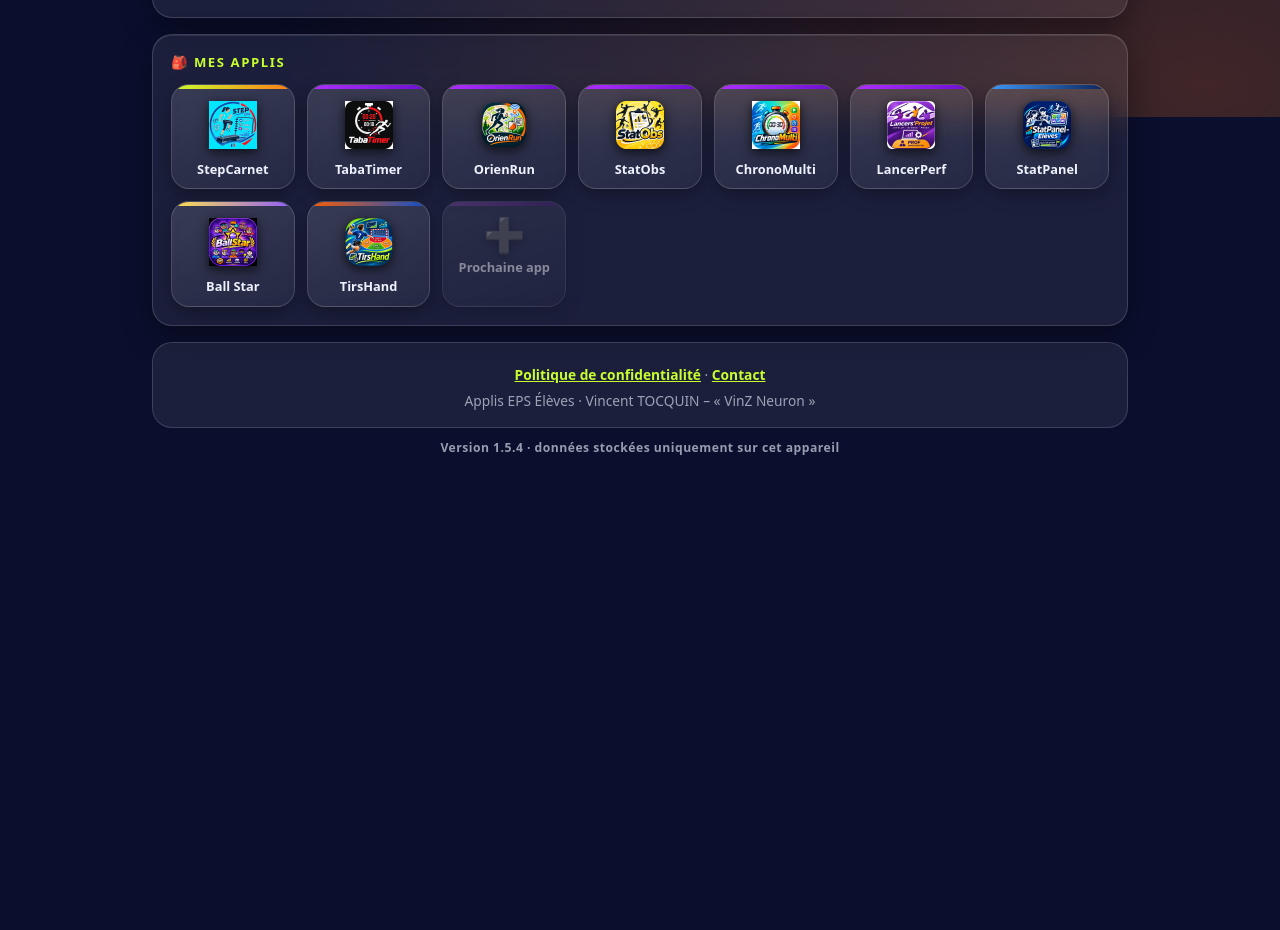
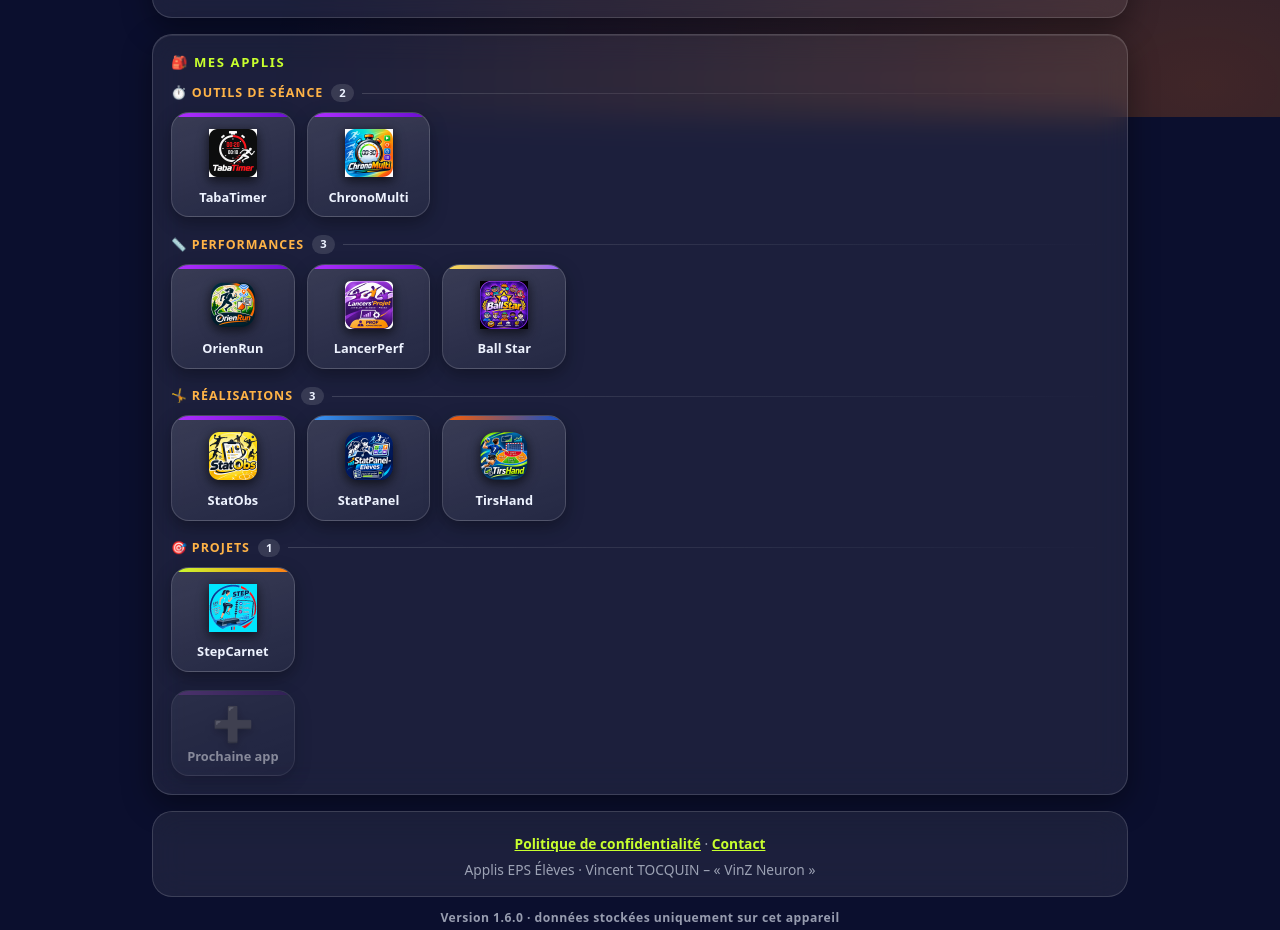
Before and after one commit to VinzToc/Applis_EPS_Eleves, a plain HTML site: page index.html in a window 1280 px wide. Shown: the part 683-1613 px from the top of the page. Before the commit the page ends 1240 px from the top, so only its background shows below. Drawn offline with Linux system fonts and the light colour scheme.

Commit message:
Portail élèves 1.6.0 : applis classées par catégorie
Sections par catégorie (mêmes libellés que Mes Apps EPS) ; catégories ajoutées dans apps.json :
StepCarnet → Projets, TabaTimer et ChronoMulti → Outils, OrienRun → Performances, StatObs → Réalisations.

Co-Authored-By: Claude Opus 5.5 <noreply@anthropic.com>
Claude-Session: https://claude.ai/code/session_01DWMzvEf5yPRFXNdzbLn6LE

```diff
--- a/apps.json
+++ b/apps.json
@@ -1,9 +1,9 @@
 [
- {"id":"step_eps_eleve","nom":"StepCarnet","desc":"Carnet de suivi d'entraînement en Step","url":"https://vinztoc.github.io/Step_EPS_Eleve/","icon":"icons/icon-step-eleve.png","emoji":"👟"},
- {"id":"tabatimer","nom":"TabaTimer","desc":"Un timer personnalisable pour séquencer tes entraînements","url":"https://vinztoc.github.io/TabaTimer/","icon":"icons/icon-192-tabatimer.png","emoji":"🧭","couleur":"#b030ff,#6a0fd0"},
- {"id":"orienruneleves","nom":"OrienRun","desc":"Suivi de tes parcours de course d'orientation avec balises GPS et QR","url":"https://vinztoc.github.io/OrienRun_Eleves/","icon":"icons/icon-orienrun.png","emoji":"🧭","couleur":"#b030ff,#6a0fd0"},
- {"id":"staobseleves","nom":"StatObs","desc":"Relever des actions quantifiables pour en sortir des statistiques","url":"https://vinztoc.github.io/StatObs-Eleves/","icon":"icons/icon-192-StatObs.png","emoji":"🧭","couleur":"#b030ff,#6a0fd0"},
- {"id":"chronomulti","nom":"ChronoMulti","desc":"Chrono et timer paramétrable grand format","url":"https://vinztoc.github.io/ChronoMulti/","icon":"icons/icon-192-chronomulti.png","emoji":"🧭","couleur":"#b030ff,#6a0fd0"},
+ {"id":"step_eps_eleve","nom":"StepCarnet","desc":"Carnet de suivi d'entraînement en Step","url":"https://vinztoc.github.io/Step_EPS_Eleve/","icon":"icons/icon-step-eleve.png","emoji":"👟","categorie":"Projets"},
+ {"id":"tabatimer","nom":"TabaTimer","desc":"Un timer personnalisable pour séquencer tes entraînements","url":"https://vinztoc.github.io/TabaTimer/","icon":"icons/icon-192-tabatimer.png","emoji":"🧭","couleur":"#b030ff,#6a0fd0","categorie":"Outils"},
+ {"id":"orienruneleves","nom":"OrienRun","desc":"Suivi de tes parcours de course d'orientation avec balises GPS et QR","url":"https://vinztoc.github.io/OrienRun_Eleves/","icon":"icons/icon-orienrun.png","emoji":"🧭","couleur":"#b030ff,#6a0fd0","categorie":"Performances"},
+ {"id":"staobseleves","nom":"StatObs","desc":"Relever des actions quantifiables pour en sortir des statistiques","url":"https://vinztoc.github.io/StatObs-Eleves/","icon":"icons/icon-192-StatObs.png","emoji":"🧭","couleur":"#b030ff,#6a0fd0","categorie":"Réalisations"},
+ {"id":"chronomulti","nom":"ChronoMulti","desc":"Chrono et timer paramétrable grand format","url":"https://vinztoc.github.io/ChronoMulti/","icon":"icons/icon-192-chronomulti.png","emoji":"🧭","couleur":"#b030ff,#6a0fd0","categorie":"Outils"},
  {"id":"lancers","nom":"LancerPerf","desc":"Calcule ta note en javelot, disque et poids et garde tes résultats","url":"https://vinztoc.github.io/Lancers_EPS_Eleves/","icon":"icons/icon-192-LancerProj-Eleves.png","emoji":"🎯","couleur":"#b030ff,#6a0fd0","categorie":"Performances"},
  {"id":"statpanel","nom":"StatPanel","desc":"Créer des grilles de boutons pour observer les actions des camarades pendant une séance d'EPS","url":"https://vinztoc.github.io/StatPanel_Eleves/","icon":"icons/icon-192-StatPanel-Eleves.png","emoji":"🎛️","couleur":"#3d9bff,#0b2257","categorie":"Réalisations"},
  {"id":"ballstar","nom":"Ball Star","desc":"Jeu basé sur les rencontres en raquettes et combat, gange de l'XP et remporte des défis","url":"https://vinztoc.github.io/BallStar_Eleves/","icon":"icons/icon-192-BallStar.png","emoji":"⭐","couleur":"#ffe14a,#8f5bff","categorie":"Performances"},
--- a/index.html
+++ b/index.html
@@ -79,6 +79,9 @@ ul.dn{list-style:none;padding:0;margin:0}ul.dn li{padding:10px 12px;margin-botto
 ul.dn summary{cursor:pointer}ul.dn details{margin:0}.tw{overflow-x:auto}
 ul.dn table{margin-top:8px;font-size:.8rem;background:rgba(0,0,0,.25);border-radius:10px}ul.dn td,ul.dn th{padding:5px 7px;text-align:left}ul.dn th{background:#17458a;position:static;border-radius:0}
 @media(max-width:520px){h1{font-size:1.35rem}header img{width:62px;height:62px}}
+.cats{display:grid;gap:18px}.cat h3{display:flex;align-items:center;gap:8px;margin:0 0 10px;font-size:.78rem;font-weight:800;letter-spacing:.08em;text-transform:uppercase;color:var(--c3,#ffd27a)}
+.cat h3 span{font-size:.7rem;letter-spacing:0;padding:1px 8px;border-radius:999px;background:rgba(255,255,255,.12);color:var(--tx)}
+.cat h3::after{content:"";flex:1;height:1px;background:linear-gradient(90deg,var(--bd,rgba(255,255,255,.2)),transparent)}
 </style></head><body>
 <header><img src="icons/logo.png" alt="Logo"><div><h1>Applis EPS Élèves</h1><p>Tes outils pour les séances d'EPS</p></div></header>
 <main>
@@ -120,7 +123,19 @@ $('#idc').onclick=()=>ELEVE.changer();
 $('#dx').onclick=()=>ELEVE.exporter().catch(e=>alert(e.message));
 $('#dd').onclick=async()=>{if(confirm('⚠ As-tu pensé à exporter ta sauvegarde (.xlsx) ?\nEffacer supprime définitivement tes données sur cet appareil.'))await ELEVE.supprimer()};
 document.addEventListener('eleve-change',refresh);addEventListener('focus',refresh);document.addEventListener('visibilitychange',()=>{if(!document.hidden)refresh()});
-fetch('apps.json',{cache:'no-cache'}).then(r=>{if(!r.ok)throw new Error('apps.json introuvable (erreur '+r.status+') : le fichier est-il bien à la racine du dépôt ?');return r.json()}).then(A=>{if(!Array.isArray(A))throw new Error('apps.json doit être une liste [ … ] d\'applications.');APPS=A;refresh();$('#apps').innerHTML=A.map(a=>`<a class="tile ${a.url?'':'off'}"${tc(a)} href="${esc(a.url)}" target="_blank" rel="noopener" title="${esc(a.desc||'')}"><span class="ic">${a.icon?`<img src="${esc(a.icon)}" alt="" width=48 height=48 style="filter:drop-shadow(0 3px 6px #0005)" onerror="this.replaceWith(document.createTextNode('${esc(a.emoji||'🧩')}'))">`:esc(a.emoji||'🧩')}</span><b>${esc(a.nom)}</b></a>`).join('')||'<p class="rgpd">Aucune application pour le moment.</p>'})
+const CATS=[['Outils','⏱️ Outils de séance'],['Performances','📏 Performances'],['Réalisations','🤸 Réalisations'],['Projets','🎯 Projets'],['Evaluations','📝 Évaluations et tests'],['Statistiques','📊 Statistiques'],['Gestion','🗂️ Gestion']];
+const catKey=c=>{const k=(c||'').normalize('NFD').replace(/[̀-ͯ]/g,'').toLowerCase();if(k==='tests'||k==='evaluations'||k==='evaluation')return'Evaluations';const f=CATS.find(([n])=>n.normalize('NFD').replace(/[̀-ͯ]/g,'').toLowerCase()===k);return f?f[0]:'Autres'};
+/* Tuiles regroupées par catégorie : appli « vedette » en tête, sections dans l'ordre de CATS, tuiles inactives à la fin */
+function sections(el,T,tf,vide){const on=T.filter(a=>a.url),off=T.filter(a=>!a.url),ved=on.filter(a=>a.vedette),reste=on.filter(a=>!a.vedette);
+ const G=new Map();reste.forEach(a=>{const k=catKey(a.categorie);if(!G.has(k))G.set(k,[]);G.get(k).push(a)});
+ const ordre=[...CATS.map(c=>c[0]),'Autres'].filter(k=>G.has(k)),lib=k=>(CATS.find(c=>c[0]===k)||[0,'🧩 Autres'])[1];
+ if(!T.length){el.className='grid';el.innerHTML=`<p class="rgpd">${vide||'Aucune application pour le moment.'}</p>`;return}
+ if(ordre.length<2&&!ved.length){el.className='grid';el.innerHTML=T.map(tf).join('');return}
+ el.className='cats';
+ el.innerHTML=(ved.length?`<div class="grid">${ved.map(tf).join('')}</div>`:'')
+  +ordre.map(k=>`<section class="cat"><h3>${lib(k)}<span>${G.get(k).length}</span></h3><div class="grid">${G.get(k).map(tf).join('')}</div></section>`).join('')
+  +(off.length?`<div class="grid">${off.map(tf).join('')}</div>`:'')}
+fetch('apps.json',{cache:'no-cache'}).then(r=>{if(!r.ok)throw new Error('apps.json introuvable (erreur '+r.status+') : le fichier est-il bien à la racine du dépôt ?');return r.json()}).then(A=>{if(!Array.isArray(A))throw new Error('apps.json doit être une liste [ … ] d\'applications.');APPS=A;refresh();sections($('#apps'),A,a=>`<a class="tile ${a.url?'':'off'}"${tc(a)} href="${esc(a.url)}" target="_blank" rel="noopener" title="${esc(a.desc||'')}"><span class="ic">${a.icon?`<img src="${esc(a.icon)}" alt="" width=48 height=48 style="filter:drop-shadow(0 3px 6px #0005)" onerror="this.replaceWith(document.createTextNode('${esc(a.emoji||'🧩')}'))">`:esc(a.emoji||'🧩')}</span><b>${esc(a.nom)}</b></a>`)})
  .catch(e=>{$('#apps').innerHTML='<p class="err">⚠ Catalogue illisible : '+esc(e.message)+'</p>'});
 if('serviceWorker'in navigator)navigator.serviceWorker.register('sw.js');
 refresh();
--- a/version.js
+++ b/version.js
@@ -1 +1 @@
-const APP_VERSION="1.5.4"; // ← seul endroit à modifier pour changer la version
+const APP_VERSION="1.6.0"; // ← seul endroit à modifier pour changer la version
```
